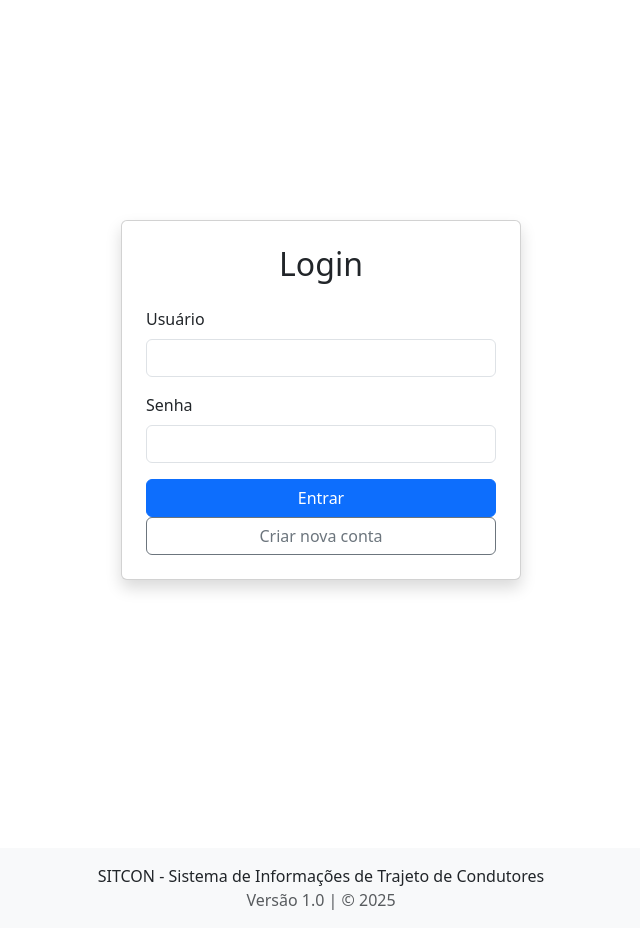
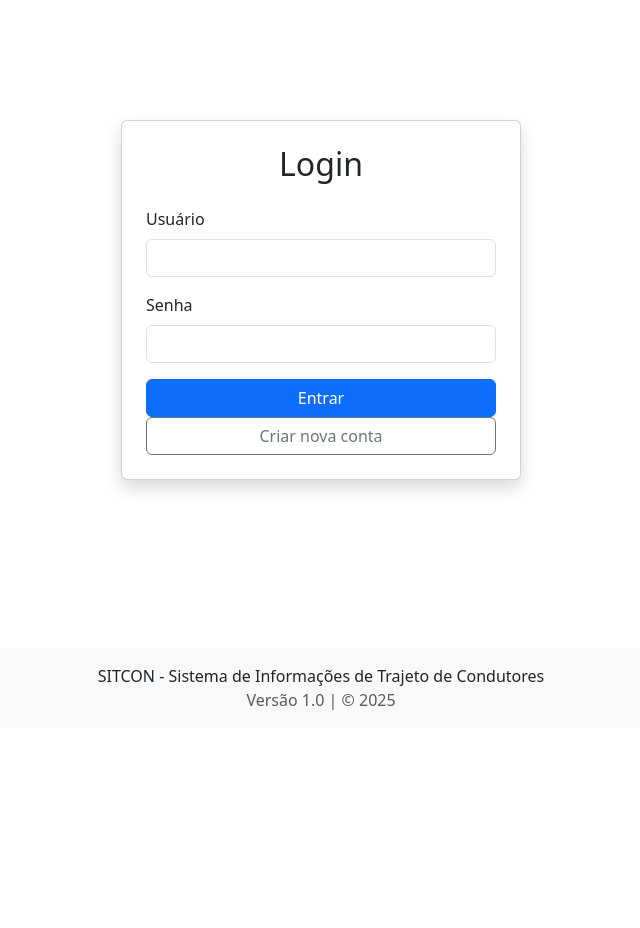
Before and after one commit to raonim/sitcon_v2.1, a Flask app: page /login in a window 1280 px wide. Shown: the part 68-996 px from the top of the page, without its empty margins (319-959 px from the left). After the commit the page ends 778 px from the top, so only its background shows below. Run offline with Flask 3, Linux system fonts and the light colour scheme.

```diff
--- a/templates/login.html
+++ b/templates/login.html
@@ -58,7 +58,7 @@
     </nav>
     <div
       class="container d-flex justify-content-center align-items-center"
-      style="min-height: 100vh"
+      style="min-height: 75vh"
     >
       <div class="card shadow" style="width: 400px">
         <div class="card-body p-4">
```
Also changed, not shown: instance/sitcon.db.
